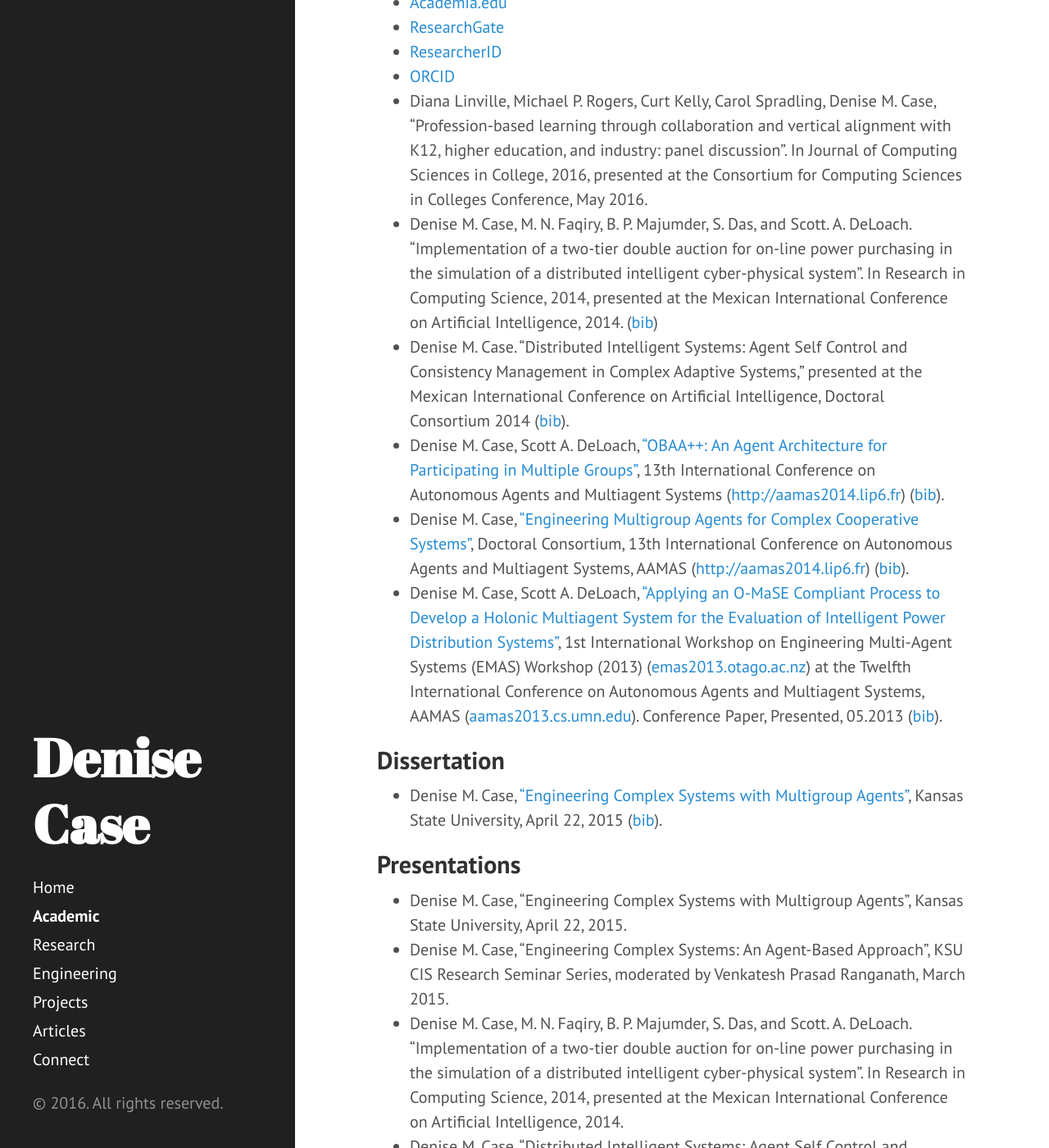
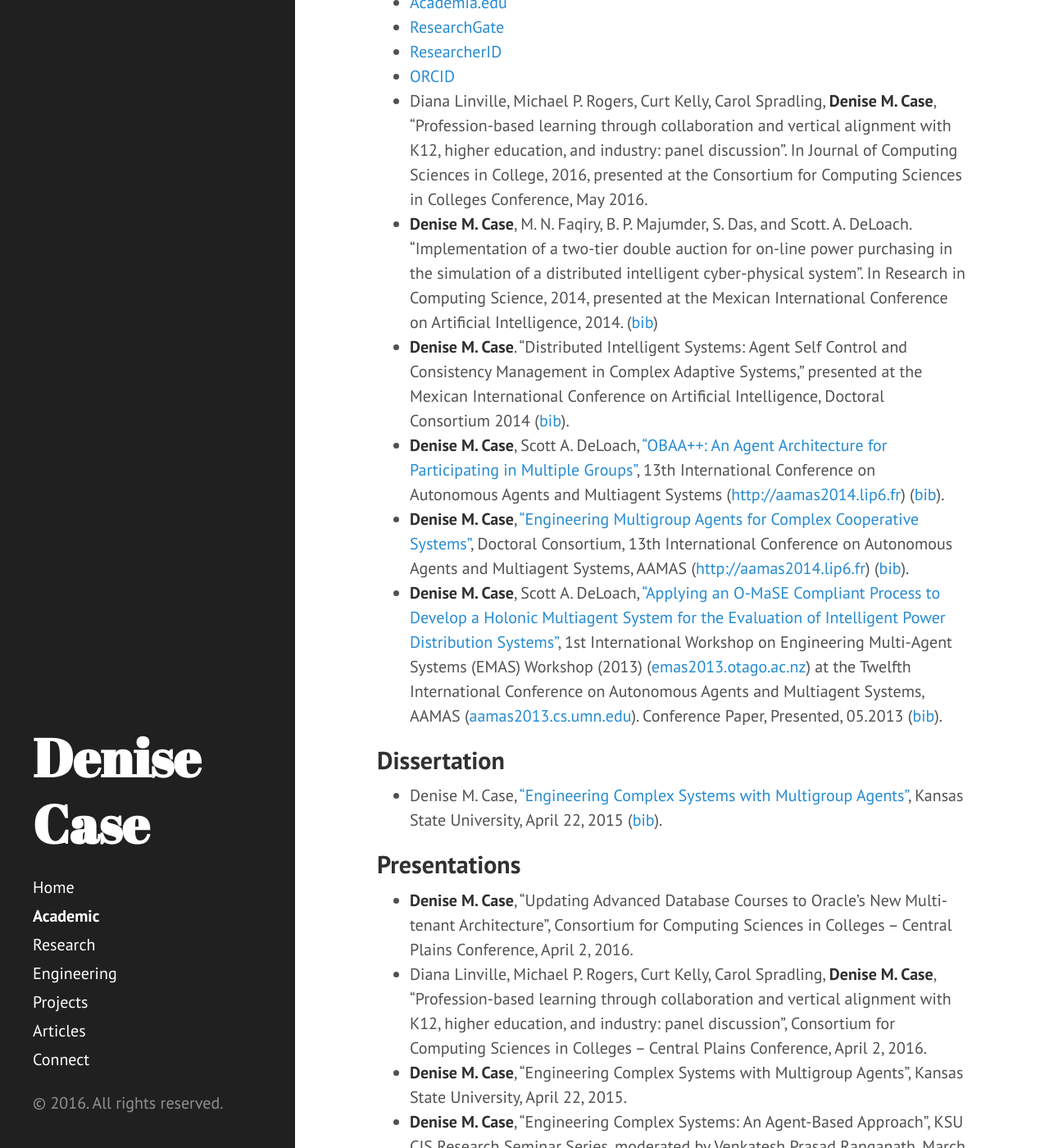
Before and after one commit to denisecase/denisecase.github.io, a Jekyll site: the page built from academic.md, in a window 1280 px wide and 1400 px high, scrolled down 1455 px. Shown: the whole window at 82% size. Built offline with Jekyll 4.4.1, drawn with Linux system fonts in a browser that asks for light colours; some of the changed text lies outside the part shown.

Commit message:
Added Oracle 12c to presentations

```diff
--- a/academic.md
+++ b/academic.md
@@ -47,12 +47,12 @@ weight : 20
 *   [ResearchGate](http://www.researchgate.net/profile/Denise_Case)
 *   [ResearcherID](http://www.researcherid.com/rid/I-1466-2015)
 *   [ORCID](http://orcid.org/0000-0001-6165-7389)
-*   Diana Linville, Michael P. Rogers, Curt Kelly, Carol Spradling, Denise M. Case, "Profession-based learning through collaboration and vertical alignment with K12, higher education, and industry: panel discussion". In Journal of Computing Sciences in College, 2016, presented at the Consortium for Computing Sciences in Colleges Conference, May 2016.
-*   Denise M. Case, M. N. Faqiry, B. P. Majumder, S. Das, and Scott. A. DeLoach. "Implementation of a two-tier double auction for on-line power purchasing in the simulation of a distributed intelligent cyber-physical system". In Research in Computing Science, 2014, presented at the Mexican International Conference on Artificial Intelligence, 2014. ([bib]({{ site.baseurl }}public/cite/case2014implementation.txt))
-*   Denise M. Case. "Distributed Intelligent Systems: Agent Self Control and Consistency Management in Complex Adaptive Systems," presented at the Mexican International Conference on Artificial Intelligence, Doctoral Consortium 2014 ([bib]({{ site.baseurl }}public/cite/case2014distributed.txt)).
-*   Denise M. Case, Scott A. DeLoach, ["OBAA++: An Agent Architecture for Participating in Multiple Groups"](http://aamas2014.lip6.fr/proceedings/aamas/p1367.pdf), 13th International Conference on Autonomous Agents and Multiagent Systems ([http://aamas2014.lip6.fr](http://aamas2014.lip6.fr/)) ([bib]({{ site.baseurl }}public/cite/case2014obaa.txt)).
-*   Denise M. Case, ["Engineering Multigroup Agents for Complex Cooperative Systems"](http://aamas2014.lip6.fr/proceedings/aamas/p1707.pdf), Doctoral Consortium, 13th International Conference on Autonomous Agents and Multiagent Systems, AAMAS ([http://aamas2014.lip6.fr](http://aamas2014.lip6.fr/)) ([bib]({{ site.baseurl }}public/cite/case2014engineering.txt)).
-*   Denise M. Case, Scott A. DeLoach, ["Applying an O-MaSE Compliant Process to Develop a Holonic Multiagent System for the Evaluation of Intelligent Power Distribution Systems"](http://link.springer.com/chapter/10.1007%2F978-3-642-45343-4_5), 1st International Workshop on Engineering Multi-Agent Systems (EMAS) Workshop (2013) ([emas2013.otago.ac.nz](http://emas2013.otago.ac.nz/)) at the Twelfth International Conference on Autonomous Agents and Multiagent Systems, AAMAS ([aamas2013.cs.umn.edu](http://aamas2013.cs.umn.edu/)). Conference Paper, Presented, 05.2013 ([bib]({{ site.baseurl }}public/cite/case2013applying.txt)).
+*   Diana Linville, Michael P. Rogers, Curt Kelly, Carol Spradling, **Denise M. Case**, "Profession-based learning through collaboration and vertical alignment with K12, higher education, and industry: panel discussion". In Journal of Computing Sciences in College, 2016, presented at the Consortium for Computing Sciences in Colleges Conference, May 2016.
+*   **Denise M. Case**, M. N. Faqiry, B. P. Majumder, S. Das, and Scott. A. DeLoach. "Implementation of a two-tier double auction for on-line power purchasing in the simulation of a distributed intelligent cyber-physical system". In Research in Computing Science, 2014, presented at the Mexican International Conference on Artificial Intelligence, 2014. ([bib]({{ site.baseurl }}public/cite/case2014implementation.txt))
+*   **Denise M. Case**. "Distributed Intelligent Systems: Agent Self Control and Consistency Management in Complex Adaptive Systems," presented at the Mexican International Conference on Artificial Intelligence, Doctoral Consortium 2014 ([bib]({{ site.baseurl }}public/cite/case2014distributed.txt)).
+*   **Denise M. Case**, Scott A. DeLoach, ["OBAA++: An Agent Architecture for Participating in Multiple Groups"](http://aamas2014.lip6.fr/proceedings/aamas/p1367.pdf), 13th International Conference on Autonomous Agents and Multiagent Systems ([http://aamas2014.lip6.fr](http://aamas2014.lip6.fr/)) ([bib]({{ site.baseurl }}public/cite/case2014obaa.txt)).
+*   **Denise M. Case**, ["Engineering Multigroup Agents for Complex Cooperative Systems"](http://aamas2014.lip6.fr/proceedings/aamas/p1707.pdf), Doctoral Consortium, 13th International Conference on Autonomous Agents and Multiagent Systems, AAMAS ([http://aamas2014.lip6.fr](http://aamas2014.lip6.fr/)) ([bib]({{ site.baseurl }}public/cite/case2014engineering.txt)).
+*   **Denise M. Case**, Scott A. DeLoach, ["Applying an O-MaSE Compliant Process to Develop a Holonic Multiagent System for the Evaluation of Intelligent Power Distribution Systems"](http://link.springer.com/chapter/10.1007%2F978-3-642-45343-4_5), 1st International Workshop on Engineering Multi-Agent Systems (EMAS) Workshop (2013) ([emas2013.otago.ac.nz](http://emas2013.otago.ac.nz/)) at the Twelfth International Conference on Autonomous Agents and Multiagent Systems, AAMAS ([aamas2013.cs.umn.edu](http://aamas2013.cs.umn.edu/)). Conference Paper, Presented, 05.2013 ([bib]({{ site.baseurl }}public/cite/case2013applying.txt)).
 
 ## Dissertation
 
@@ -61,13 +61,15 @@ Kansas State University, April 22, 2015 ([bib]({{ site.baseurl }}public/cite/cas
 
 ## Presentations
 
-*   Denise M. Case, "Engineering Complex Systems with Multigroup Agents", Kansas State University, April 22, 2015.
-*   Denise M. Case, "Engineering Complex Systems: An Agent-Based Approach", KSU CIS Research Seminar Series, moderated by Venkatesh Prasad Ranganath, March 2015.
-*   Denise M. Case, M. N. Faqiry, B. P. Majumder, S. Das, and Scott. A. DeLoach. "Implementation of a two-tier double auction for on-line power purchasing in the simulation of a distributed intelligent cyber-physical system". In Research in Computing Science, 2014, presented at the Mexican International Conference on Artificial Intelligence, 2014.
-*   Denise M. Case. "Distributed Intelligent Systems: Agent Self Control and Consistency Management in Complex Adaptive Systems," presented at the Mexican International Conference on Artificial Intelligence, Doctoral Consortium 2014.
-*   Denise M. Case, Scott A. DeLoach, [OBAA++: An Agent Architecture for Participating in Multiple Groups](http://aamas2014.lip6.fr/proceedings/aamas/p1367.pd) presented at the 13th International Conference on Autonomous Agents and Multiagent Systems ([http://aamas2014.lip6.fr](http://aamas2014.lip6.fr/))
-*   Denise M. Case, [Engineering Multigroup Agents for Complex Cooperative Systems](http://aamas2014.lip6.fr/proceedings/aamas/p1707.pdf) presented at the Doctoral Consortium of the 13th International Conference on Autonomous Agents and Multiagent Systems, AAMAS ([http://aamas2014.lip6.fr](http://aamas2014.lip6.fr/))
-*   Denise M. Case, Scott A. DeLoach, [Applying an O-MaSE Compliant Process to Develop a Holonic Multiagent System for the Evaluation of Intelligent Power Distribution Systems](http://link.springer.com/chapter/10.1007%2F978-3-642-45343-4_5), presented at the 1st International Workshop on Engineering Multi-Agent Systems (EMAS) Workshop (2013) ([emas2013.otago.ac.nz](http://emas2013.otago.ac.nz/)) at the Twelfth International Conference on Autonomous Agents and Multiagent Systems, AAMAS ([aamas2013.cs.umn.edu](http://aamas2013.cs.umn.edu/))
+*   **Denise M. Case**, "Updating Advanced Database Courses to Oracle's New Multi-tenant Architecture", Consortium for Computing Sciences in Colleges – Central Plains Conference, April 2, 2016.
+*   Diana Linville, Michael P. Rogers, Curt Kelly, Carol Spradling, **Denise M. Case**, "Profession-based learning through collaboration and vertical alignment with K12, higher education, and industry: panel discussion", Consortium for Computing Sciences in Colleges – Central Plains Conference, April 2, 2016.
+*   **Denise M. Case**, "Engineering Complex Systems with Multigroup Agents", Kansas State University, April 22, 2015.
+*   **Denise M. Case**, "Engineering Complex Systems: An Agent-Based Approach", KSU CIS Research Seminar Series, moderated by Venkatesh Prasad Ranganath, March 2015.
+*   **Denise M. Case**, M. N. Faqiry, B. P. Majumder, S. Das, and Scott. A. DeLoach. "Implementation of a two-tier double auction for on-line power purchasing in the simulation of a distributed intelligent cyber-physical system". In Research in Computing Science, 2014, presented at the Mexican International Conference on Artificial Intelligence, 2014.
+*   **Denise M. Case**, "Distributed Intelligent Systems: Agent Self Control and Consistency Management in Complex Adaptive Systems," presented at the Mexican International Conference on Artificial Intelligence, Doctoral Consortium 2014.
+*   **Denise M. Case**, Scott A. DeLoach, [OBAA++: An Agent Architecture for Participating in Multiple Groups](http://aamas2014.lip6.fr/proceedings/aamas/p1367.pd) presented at the 13th International Conference on Autonomous Agents and Multiagent Systems ([http://aamas2014.lip6.fr](http://aamas2014.lip6.fr/))
+*   **Denise M. Case**, [Engineering Multigroup Agents for Complex Cooperative Systems](http://aamas2014.lip6.fr/proceedings/aamas/p1707.pdf) presented at the Doctoral Consortium of the 13th International Conference on Autonomous Agents and Multiagent Systems, AAMAS ([http://aamas2014.lip6.fr](http://aamas2014.lip6.fr/))
+*   **Denise M. Case**, Scott A. DeLoach, [Applying an O-MaSE Compliant Process to Develop a Holonic Multiagent System for the Evaluation of Intelligent Power Distribution Systems](http://link.springer.com/chapter/10.1007%2F978-3-642-45343-4_5), presented at the 1st International Workshop on Engineering Multi-Agent Systems (EMAS) Workshop (2013) ([emas2013.otago.ac.nz](http://emas2013.otago.ac.nz/)) at the Twelfth International Conference on Autonomous Agents and Multiagent Systems, AAMAS ([aamas2013.cs.umn.edu](http://aamas2013.cs.umn.edu/))
 
 
 
```
